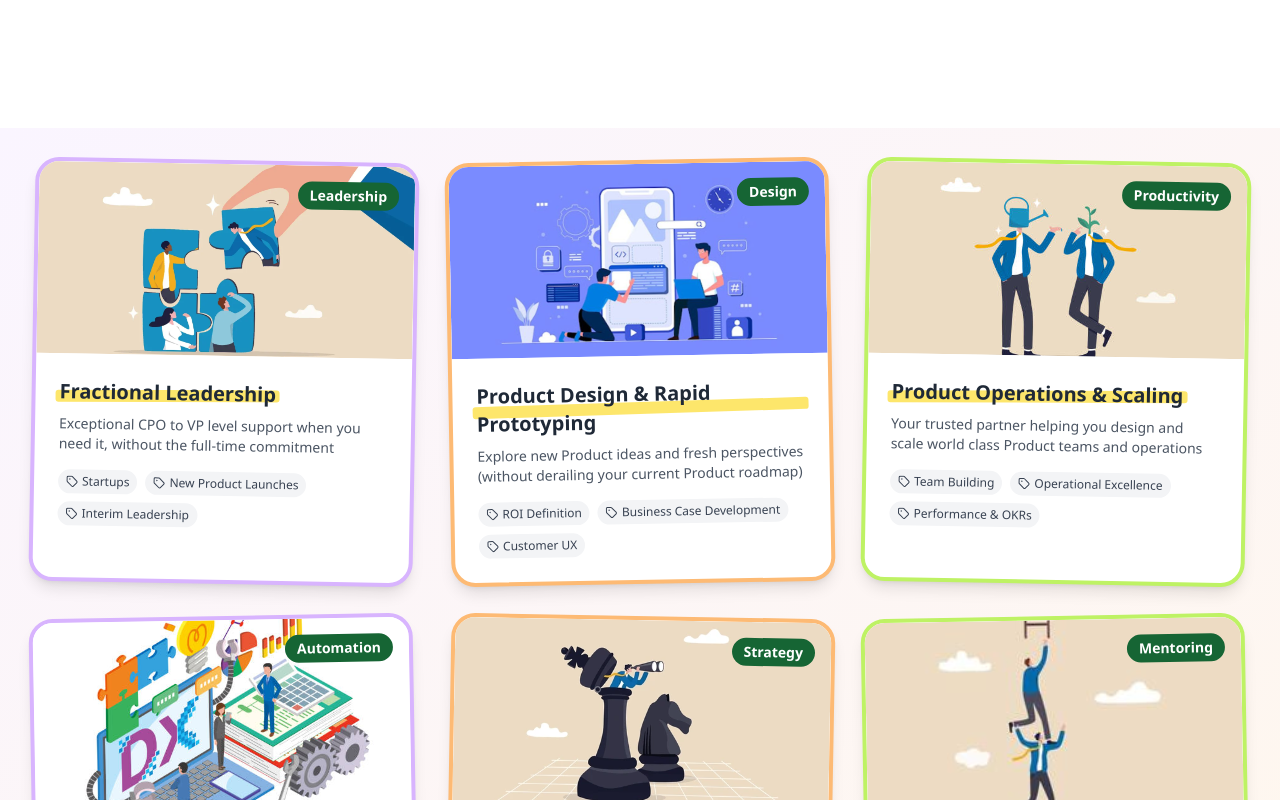
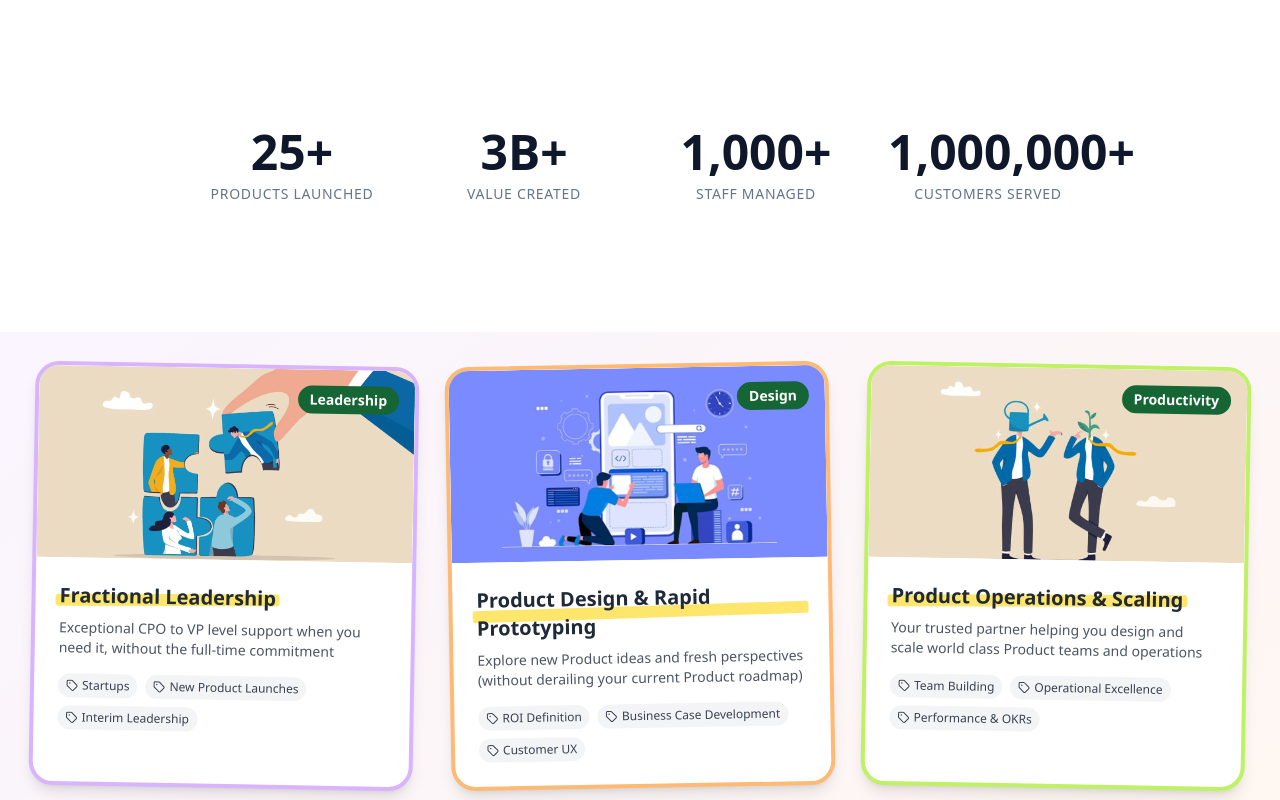
Before and after one commit to pascuajo/design-code-launchpad, a React app: page / in a window 1280 px wide. Shown: the part 1220-2020 px from the top of the page. Built offline with nearby package versions, Linux system fonts and the light colour scheme; the HTML template or start-up script is replaced by a standard one.

Commit message:
Add animated metrics to Value Proposition
Add animated counter metrics to the Value Proposition section, displaying "Products Launched: 25+", "Value Created: $3B+", "Staff Managed: 1000+", and "Customers Served: 1M+".

```diff
--- /dev/null
+++ b/src/components/AnimatedCounter.tsx
@@ -0,0 +1,73 @@
+import { useEffect, useRef, useState } from 'react';
+
+interface AnimatedCounterProps {
+  targetValue: number;
+  suffix?: string;
+  duration?: number;
+  label: string;
+}
+
+export function AnimatedCounter({ targetValue, suffix = '', duration = 2000, label }: AnimatedCounterProps) {
+  const [currentValue, setCurrentValue] = useState(0);
+  const [hasStarted, setHasStarted] = useState(false);
+  const animationRef = useRef<number>();
+  const counterRef = useRef<HTMLDivElement>(null);
+
+  const startAnimation = () => {
+    if (hasStarted) return;
+    setHasStarted(true);
+
+    const startTime = Date.now();
+    const startValue = 0;
+
+    const animate = () => {
+      const elapsed = Date.now() - startTime;
+      const progress = Math.min(elapsed / duration, 1);
+
+      // Easing function for smooth deceleration
+      const easeOutQuart = 1 - Math.pow(1 - progress, 4);
+
+      const newValue = Math.floor(startValue + (targetValue - startValue) * easeOutQuart);
+      setCurrentValue(newValue);
+
+      if (progress < 1) {
+        animationRef.current = requestAnimationFrame(animate);
+      }
+    };
+
+    animationRef.current = requestAnimationFrame(animate);
+  };
+
+  useEffect(() => {
+    const observer = new IntersectionObserver(
+      (entries) => {
+        if (entries[0].isIntersecting) {
+          startAnimation();
+        }
+      },
+      { threshold: 0.5 }
+    );
+
+    if (counterRef.current) {
+      observer.observe(counterRef.current);
+    }
+
+    return () => {
+      if (animationRef.current) {
+        cancelAnimationFrame(animationRef.current);
+      }
+      observer.disconnect();
+    };
+  }, []);
+
+  return (
+    <div ref={counterRef} className="text-center">
+      <div className="text-4xl md:text-5xl font-bold text-primary mb-2">
+        {currentValue.toLocaleString()}{suffix}
+      </div>
+      <div className="text-sm font-medium text-muted-foreground uppercase tracking-wider">
+        {label}
+      </div>
+    </div>
+  );
+}
--- a/src/components/ValuePropositionSection.tsx
+++ b/src/components/ValuePropositionSection.tsx
@@ -1,4 +1,5 @@
 import { AnimateOnScroll, AnimateChildren } from './AnimateOnScroll';
+import { AnimatedCounter } from './AnimatedCounter';
 
 export function ValuePropositionSection() {
   return (
@@ -44,6 +45,16 @@ export function ValuePropositionSection() {
             </p>
           </div>
         </AnimateChildren>
+
+        {/* Impact Metrics */}
+        <AnimateOnScroll className="mt-32">
+          <div className="grid grid-cols-2 md:grid-cols-4 gap-8 max-w-4xl mx-auto">
+            <AnimatedCounter targetValue={25} suffix="+" label="Products Launched" />
+            <AnimatedCounter targetValue={3} suffix="B+" label="Value Created" />
+            <AnimatedCounter targetValue={1000} suffix="+" label="Staff Managed" />
+            <AnimatedCounter targetValue={1000000} suffix="+" label="Customers Served" />
+          </div>
+        </AnimateOnScroll>
       </div>
     </section>
   );
```
